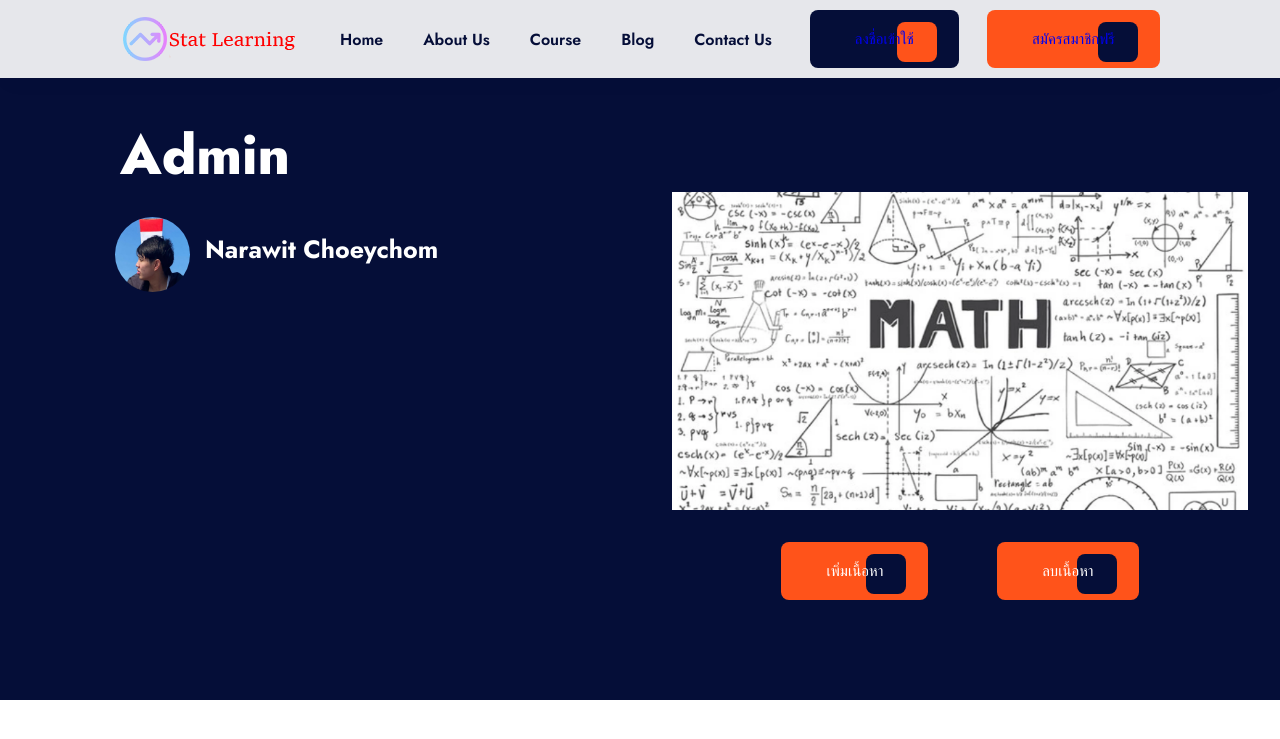
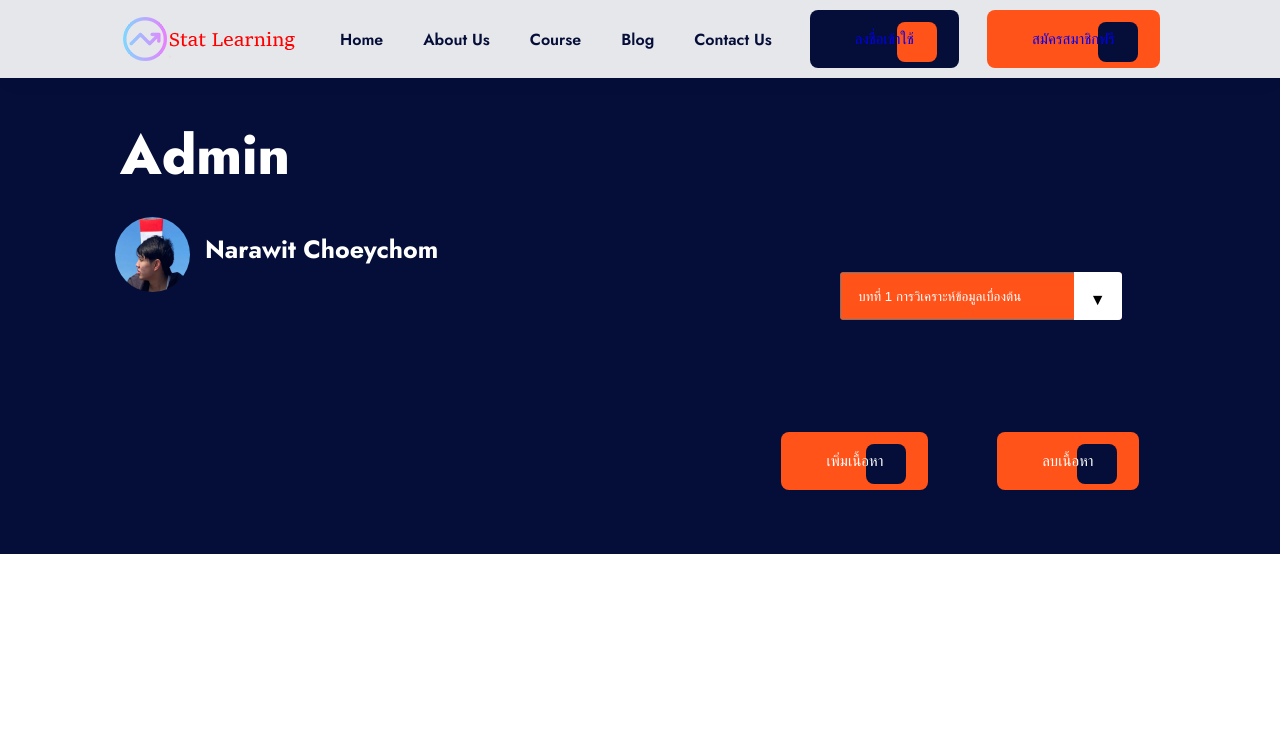
Before and after one commit to Shockkolat/DevCAI, a PHP site: page /admin.php in a window 1280 px wide. Shown: the top 739 px of the page. Run offline with PHP 8.4, Linux system fonts and the light colour scheme.

Commit message:
commit 3

```diff
--- a/admin.php
+++ b/admin.php
@@ -34,7 +34,7 @@
                 <ul class="navbar-nav">
 
                     <li class="nav-item">
-                        <a href="./index.html">Home</a>
+                        <a href="./index.php">Home</a>
                     </li>
                     <li class="nav-item">
                         <a href="#about">About Us</a>
@@ -52,12 +52,12 @@
                 </ul>
 
                 <button class="btn btn-secondary">
-                    <p class="btn-text"><a href="./login.html">ลงชื่อเข้าใช้</a></p>
+                    <p class="btn-text"><a href="./login.php">ลงชื่อเข้าใช้</a></p>
                     <span class="square"></span>
                 </button>
 
                 <button class="btn btn-primary">
-                    <p class="btn-text"><a href="./registration.html">สมัครสมาชิกฟรี</a></p>
+                    <p class="btn-text"><a href="./registration.php">สมัครสมาชิกฟรี</a></p>
                     <span class="square"></span>
                 </button>
 
@@ -93,7 +93,20 @@
             </div>
 
             <div class="features-right">
-              <img src="./image/staticimg.png" alt="core features image" />
+
+
+
+                <div class="lesson-selector">
+                  <select>
+                    <option value="lesson1">บทที่ 1 การวิเคราะห์ข้อมูลเบื่องต้น</option>
+                    <option value="lesson2">บทที่ 2 ตัวแปรสุ่มและการแจกแจงความน่าจะเป็น</option>
+                    <option value="lesson3">บทที่ 3 การแจกแจงค่าของสถิติ</option>
+                  </select>
+                </div>
+
+
+
+
               <button class="btn btn-primary add">
                 <p class="btn-text">เพิ่มเนื้อหา</p>
                 <span class="square"></span>
--- a/css/styleadmin.css
+++ b/css/styleadmin.css
@@ -291,13 +291,6 @@ html {
   text-align: center;
 }
 
-  .features-right img {
-    width: 100%;
-    height: 50%;
-    margin-top: 10rem;
-    object-fit: cover;
-  }
-
 .features-button{
   text-align: center;
 }
@@ -308,6 +301,55 @@ html {
   height: 75px;
 }
 
+  select {
+    /* Reset Select */
+    outline: 0;
+    border: 1;
+    box-shadow: none;
+    /* Personalize */
+    flex: 1;
+    padding: 0 1em;
+    color: var(--white);
+    background-color: var(--red-orange-color-wheel);
+    background-image: none;
+    cursor: pointer;
+    width: max-content;
+  }
+  /* Remove IE arrow */
+  select::-ms-expand {
+    display: none;
+  }
+
+  /* Custom Select wrapper */
+  .lesson-selector {
+  position: relative;
+  display: flex;
+  width: max-content;
+  height: 3em;
+  left: 5.5em;
+  border-radius: .25em;
+  overflow: hidden;
+  margin: 5em;
+  margin-top: 15rem;
+ }
+
+ .lesson-selector::after {
+  content: '\25BC';
+  position: absolute;
+  top: 0;
+  right: 0;
+  padding: 1em;
+  background-color: #ffffff;
+  transition: .25s all ease;
+  pointer-events: none;
+  }
+
+
+/* Transition */
+.lesson-selector:hover::after {
+  color: var(--red-orange-color-wheel);
+}
+
   .add ,.drop{
     margin: 2rem;
   }
--- a/css/styleresult.css
+++ b/css/styleresult.css
@@ -1,3 +1,4 @@
+@import url('https://fonts.googleapis.com/css2?family=Poppins:wght@300;400;500;600&display=swap');
 @import url(./variable.css);
 
 /*reset*/
--- a/css/variable.css
+++ b/css/variable.css
@@ -10,6 +10,8 @@
     --blue-crayola:hsl(216,98%,52%);
     --cultured:hsl(228,26%,96%);
     --white:hsl(0,0%,100%);
+    --gray: #34495e;
+    --darkgray: #2c3e50;
 
     /*typography*/
 
--- a/registration.php
+++ b/registration.php
@@ -29,7 +29,7 @@
                 <ul class="navbar-nav">
 
                     <li class="nav-item">
-                        <a href="./index.html">Home</a>
+                        <a href="./index.php">Home</a>
                     </li>
                     <li class="nav-item">
                         <a href="#about">About Us</a>
@@ -49,7 +49,7 @@
 
 
                 <button class="btn btn-secondary">
-                    <p class="btn-text"><a href="./login.html">ลงชื่อเข้าใช้</a></p>
+                    <p class="btn-text"><a href="./login.php">ลงชื่อเข้าใช้</a></p>
                     <span class="square"></span>
                 </button>
 
```
Also changed, not shown: php/login.php (deleted). Lines whose indentation alone changed are shown as unchanged.
